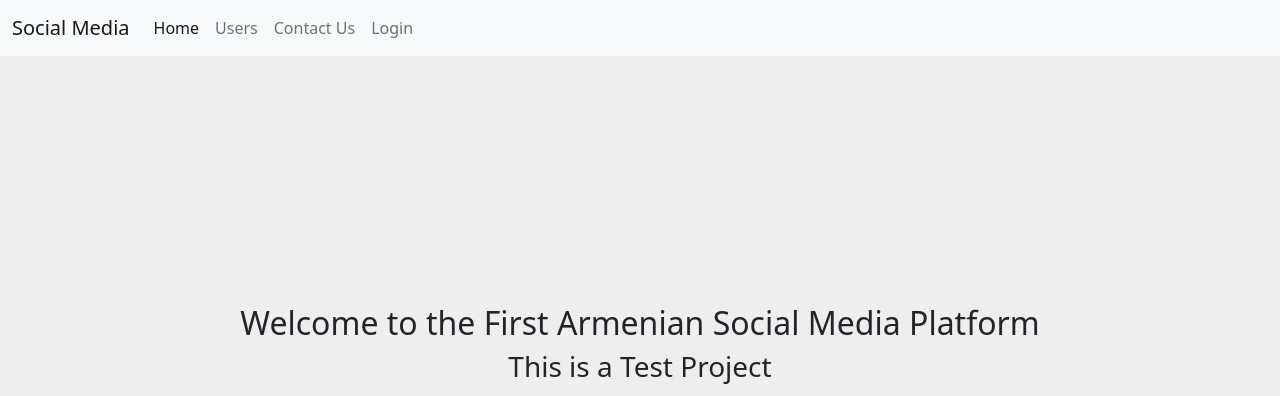
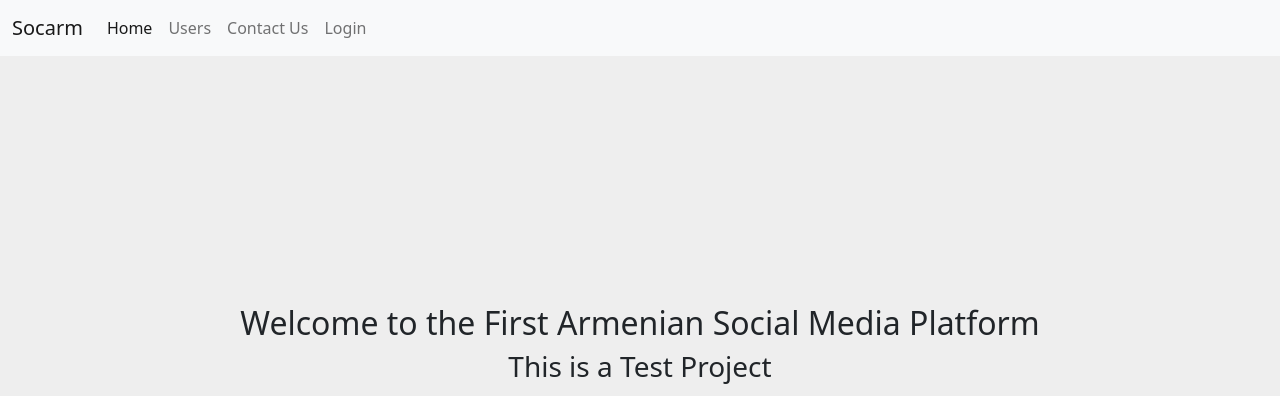
Before and after one commit to Arno2005/SocArm, a Node server app: page / in a window 1280 px wide. Shown: the top 396 px of the page. Run offline with Node 20, Linux system fonts and the light colour scheme; some libraries are stand-ins or nearby versions.

Commit message:
favicon added

```diff
--- a/views/layouts/layout.ejs
+++ b/views/layouts/layout.ejs
@@ -4,6 +4,8 @@
     <meta charset="UTF-8">
     <meta http-equiv="X-UA-Compatible" content="IE=edge">
     <meta name="viewport" content="width=device-width, initial-scale=1.0">
+
+    <link rel="icon" type="image/png" sizes="32x32" href="/public/favicon.png">
 
     <!-- Bootstrap Links -->
 
@@ -12,7 +14,7 @@
 
     <script src="https://cdn.jsdelivr.net/npm/bootstrap@5.0.2/dist/js/bootstrap.bundle.min.js" integrity="sha384-MrcW6ZMFYlzcLA8Nl+NtUVF0sA7MsXsP1UyJoMp4YLEuNSfAP+JcXn/tWtIaxVXM" crossorigin="anonymous"></script>
 
-    <title>Social Media</title>
+    <title>Socarm</title>
 </head>
 <body>
 
--- a/views/partials/header.ejs
+++ b/views/partials/header.ejs
@@ -6,7 +6,7 @@
           <% if(typeof user != 'undefined' && user != null) { %>
             <a class="navbar-brand pe-4 border-end" href="/user/home"> Hello <%= user.username %></a>
           <% } else { %>
-          <a class="navbar-brand" href="/">Social Media</a>
+          <a class="navbar-brand" href="/">Socarm</a>
           <% } %>
           <button class="navbar-toggler" type="button" data-bs-toggle="collapse" data-bs-target="#navbarSupportedContent" aria-controls="navbarSupportedContent" aria-expanded="false" aria-label="Toggle navigation">
             <span class="navbar-toggler-icon"></span>
```
Also changed, not shown: public/favicon.png (added).
